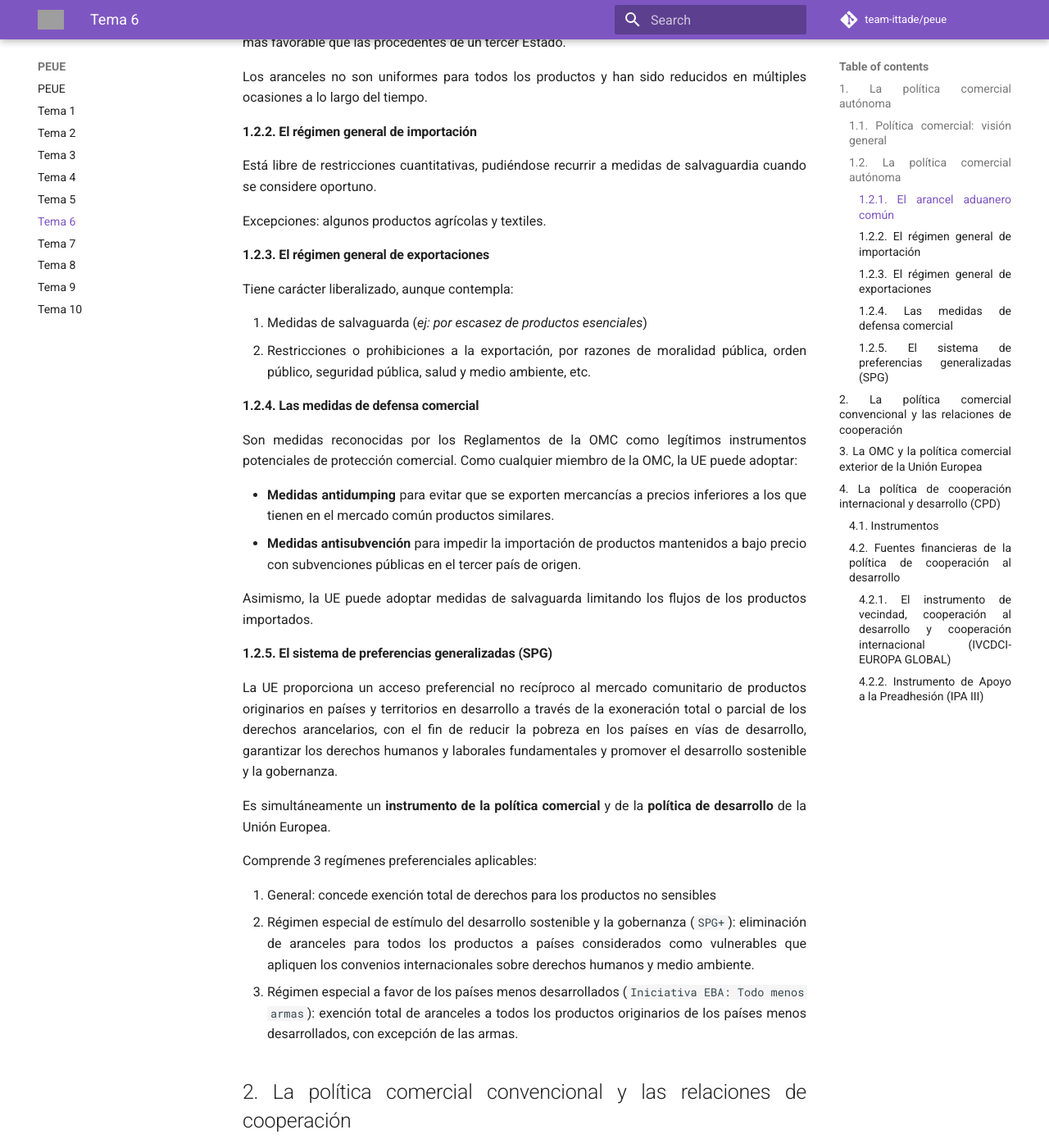
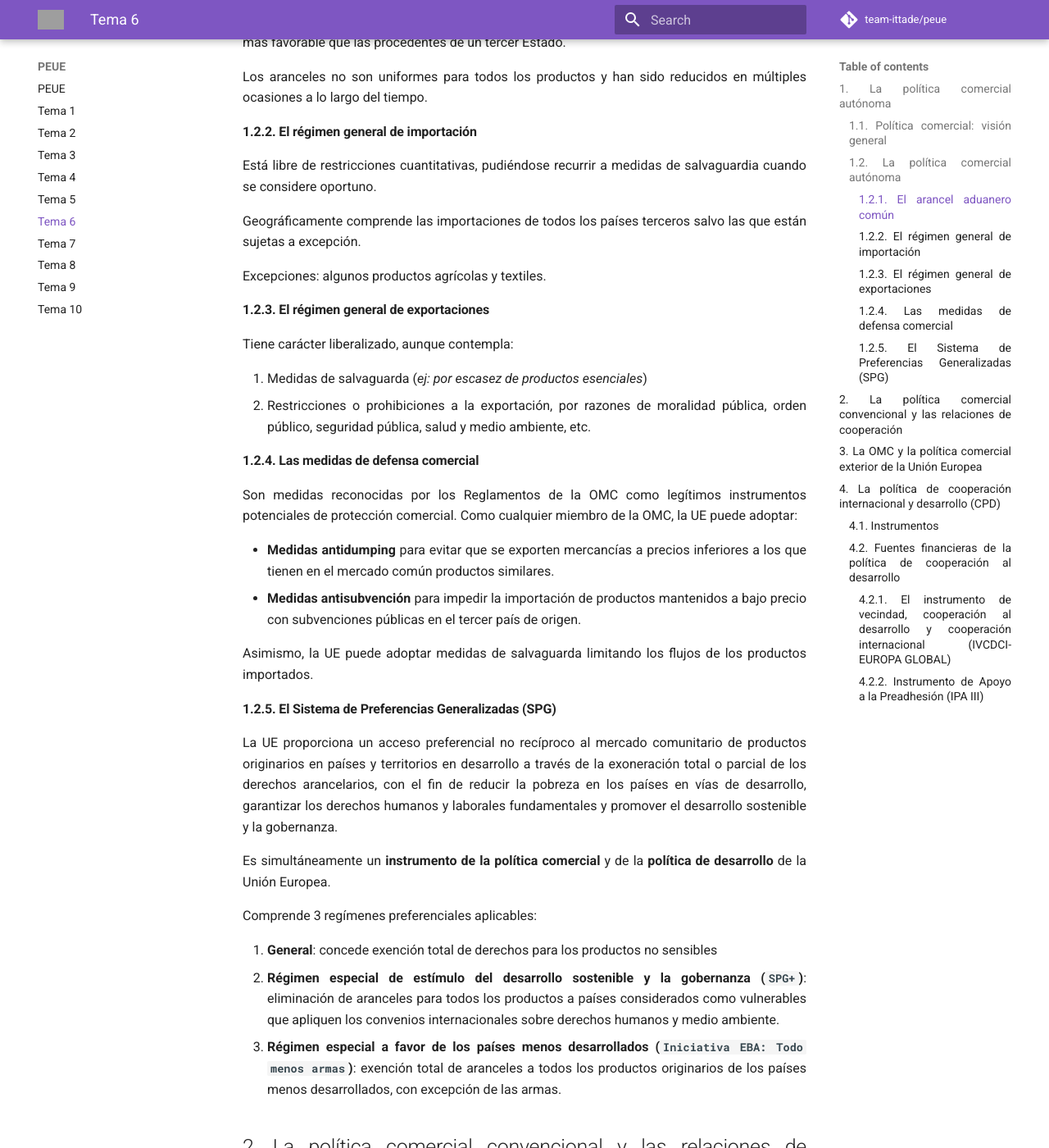
Before and after one commit to team-ittade/peue, an MkDocs documentation site: the page built from docs/tema-6.md, in a window 1280 px wide and 1400 px high, scrolled down 4410 px. Shown: the whole window at 82% size. Built offline with MkDocs 1.6.1 and Material for MkDocs 9.7.7, drawn with Linux system fonts in a browser that asks for light colours; comment, search, counter and statistics services are not loaded; some of the changed text lies outside the part shown; grey boxes are pictures that could not be loaded.

Commit message:
docs: improve docs for lection 6

```diff
--- a/docs/tema-6.md
+++ b/docs/tema-6.md
@@ -47,6 +47,8 @@ Los aranceles no son uniformes para todos los productos y han sido reducidos en
 
 Está libre de restricciones cuantitativas, pudiéndose recurrir a medidas de salvaguardia cuando se considere oportuno.
 
+Geográficamente comprende las importaciones de todos los países terceros salvo las que están sujetas a excepción.
+
 Excepciones: algunos productos agrícolas y textiles.
 
 #### 1.2.3. El régimen general de exportaciones
@@ -65,7 +67,7 @@ Son medidas reconocidas por los Reglamentos de la OMC como legítimos instrument
 
 Asimismo, la UE puede adoptar medidas de salvaguarda limitando los flujos de los productos importados.
 
-#### 1.2.5. El sistema de preferencias generalizadas (SPG)
+#### 1.2.5. El Sistema de Preferencias Generalizadas (SPG)
 
 La UE proporciona un acceso preferencial no recíproco al mercado comunitario de productos originarios en países y territorios en desarrollo a través de la exoneración total o parcial de los derechos arancelarios, con el fin de reducir la pobreza en los países en vías de desarrollo, garantizar los derechos humanos y laborales fundamentales y promover el desarrollo sostenible y la gobernanza.
 
@@ -73,9 +75,9 @@ Es simultáneamente un **instrumento de la política comercial** y de la **polí
 
 Comprende 3 regímenes preferenciales aplicables:
 
-1. General: concede exención total de derechos para los productos no sensibles
-2. Régimen especial de estímulo del desarrollo sostenible y la gobernanza (`SPG+`): eliminación de aranceles para todos los productos a países considerados como vulnerables que apliquen los convenios internacionales sobre derechos humanos y medio ambiente.
-3. Régimen especial a favor de los países menos desarrollados (`Iniciativa EBA: Todo menos armas`): exención total de aranceles a todos los productos originarios de los países menos desarrollados, con excepción de las armas.
+1. **General**: concede exención total de derechos para los productos no sensibles
+2. **Régimen especial de estímulo del desarrollo sostenible y la gobernanza (`SPG+`)**: eliminación de aranceles para todos los productos a países considerados como vulnerables que apliquen los convenios internacionales sobre derechos humanos y medio ambiente.
+3. **Régimen especial a favor de los países menos desarrollados (`Iniciativa EBA: Todo menos armas`)**: exención total de aranceles a todos los productos originarios de los países menos desarrollados, con excepción de las armas.
 
 ## 2. La política comercial convencional y las relaciones de cooperación
 
```
